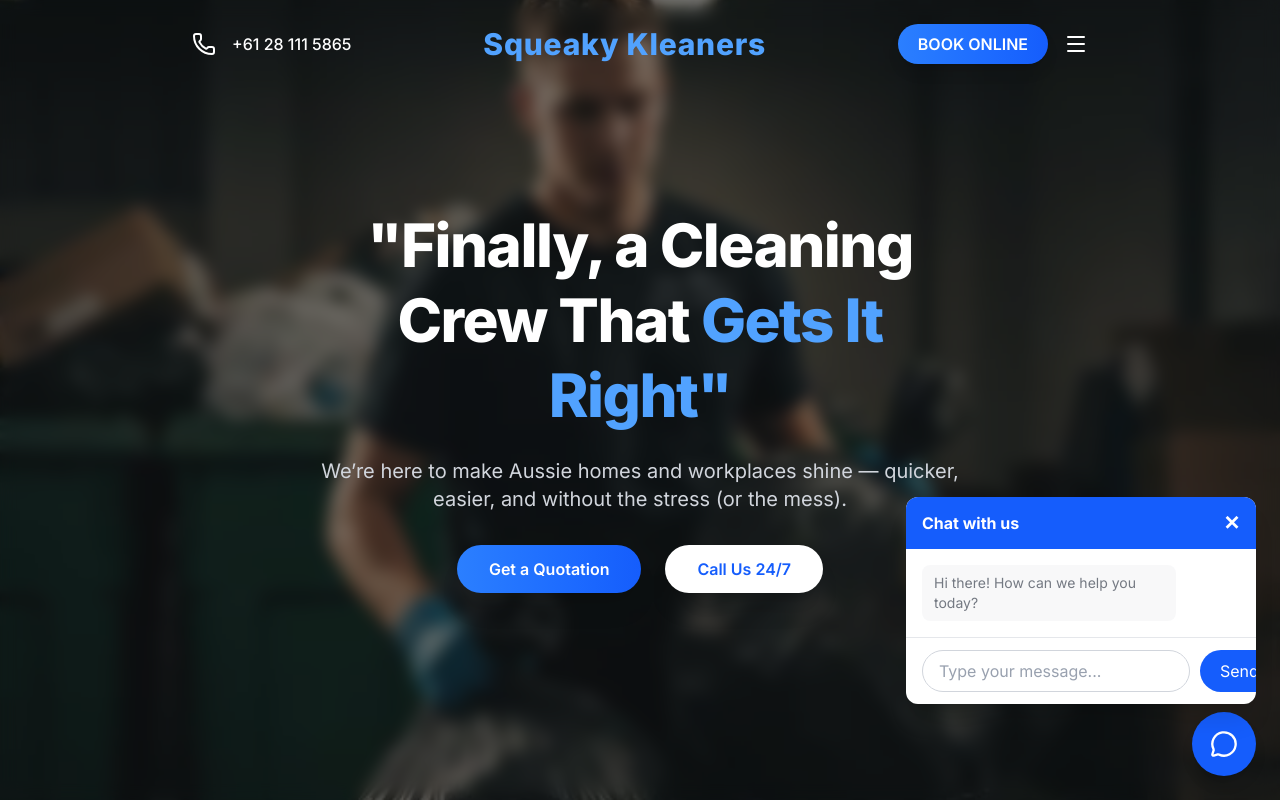
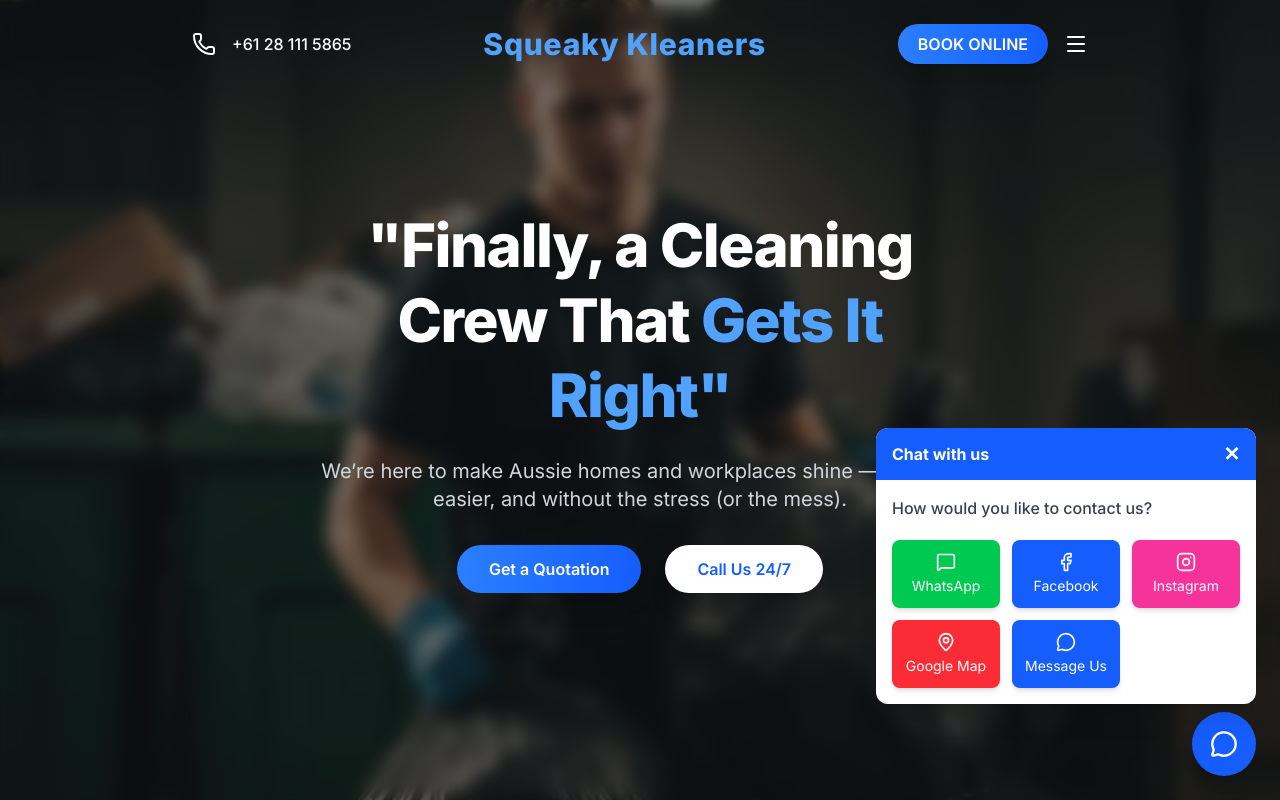
Before and after one commit to Abhayshah020/squeakyKleanersDemo, a Next.js app: page / in a window 1280 px wide. Both pictures are taken after a click on the button 1224 px from the left and 744 px from the top of the page. Shown: the top 800 px of the page. Built offline with nearby package versions, Linux system fonts and the light colour scheme.

Commit message:
recreated the part of the chat widget

```diff
--- a/components/ChatWidget.tsx
+++ b/components/ChatWidget.tsx
@@ -2,16 +2,38 @@
 
 import { useState } from "react";
 import { motion, AnimatePresence } from "framer-motion";
-import { MessageCircle } from "lucide-react";
+import { MessageCircle, MessageSquare, Facebook, Instagram, MapPin } from "lucide-react";
 
 export default function ChatWidget() {
   const [isOpen, setIsOpen] = useState(false);
+  const [showOptions, setShowOptions] = useState(false);
+  const [showMessageBox, setShowMessageBox] = useState(false);
+
+  const contactOptions = [
+    { name: "WhatsApp", icon: <MessageSquare size={20} />, bg: "bg-green-500", link: "https://wa.me/your-number" },
+    { name: "Facebook", icon: <Facebook size={20} />, bg: "bg-blue-600", link: "https://facebook.com/your-page" },
+    { name: "Instagram", icon: <Instagram size={20} />, bg: "bg-pink-500", link: "https://instagram.com/your-page" },
+    { name: "Google Map", icon: <MapPin size={20} />, bg: "bg-red-500", link: "https://goo.gl/maps/your-map" },
+    { name: "Message Us", icon: <MessageCircle size={20} />, bg: "bg-blue-600" },
+  ];
+
+  const handleOptionClick = (option: typeof contactOptions[0]) => {
+    if (option.name === "Message Us") {
+      setShowMessageBox(true);
+    } else if (option.link) {
+      window.open(option.link, "_blank");
+    }
+  };
 
   return (
     <>
       {/* Floating Chat Icon */}
       <motion.button
-                onClick={() => setIsOpen(!isOpen)}
+        onClick={() => {
+          setIsOpen(!isOpen);
+          setShowOptions(!showOptions);
+          setShowMessageBox(false);
+        }}
         className="fixed bottom-6 right-6 cursor-pointer bg-blue-600 hover:bg-blue-700 text-white w-16 h-16 rounded-full shadow-lg flex justify-center items-center z-50"
         whileHover={{ scale: 1.1 }}
         whileTap={{ scale: 0.9 }}
@@ -19,16 +41,15 @@ export default function ChatWidget() {
         <MessageCircle size={28} />
       </motion.button>
 
-            {/* Chat Box */}
       <AnimatePresence>
         {isOpen && (
           <motion.div
-                        key="chat-box"
+            key="chat-widget"
             initial={{ opacity: 0, y: 50 }}
             animate={{ opacity: 1, y: 0 }}
             exit={{ opacity: 0, y: 50 }}
             transition={{ duration: 0.3 }}
-                        className="fixed bottom-24 right-4 sm:right-6 w-[90%] sm:w-[300px] md:w-[350px] max-h-[70vh] bg-white rounded-xl shadow-xl z-50 overflow-hidden flex flex-col"
+            className="fixed bottom-24 right-4 sm:right-6 w-[90%] sm:w-[320px] md:w-[380px] max-h-[80vh] bg-white rounded-xl shadow-xl z-50 overflow-hidden flex flex-col"
           >
             {/* Header */}
             <div className="bg-blue-600 text-white px-4 py-3 flex justify-between items-center">
@@ -41,7 +62,43 @@ export default function ChatWidget() {
               </button>
             </div>
 
-                        {/* Messages */}
+            {/* Options / Contact Methods */}
+            {!showMessageBox && (
+              <motion.div
+                className="flex flex-col gap-3 p-4"
+                initial={{ opacity: 0 }}
+                animate={{ opacity: 1 }}
+                exit={{ opacity: 0 }}
+              >
+                <p className="text-gray-700 font-medium mb-2 text-sm sm:text-base">
+                  How would you like to contact us?
+                </p>
+                <div className="grid grid-cols-2 sm:grid-cols-3 gap-3">
+                  {contactOptions.map((option, idx) => (
+                    <motion.button
+                      key={idx}
+                      onClick={() => handleOptionClick(option)}
+                      whileHover={{ scale: 1.05 }}
+                      whileTap={{ scale: 0.95 }}
+                      className={`${option.bg} text-white cursor-pointer flex flex-col items-center justify-center gap-1 px-3 py-3 rounded-lg shadow-md text-xs sm:text-sm`}
+                    >
+                      {option.icon}
+                      <span>{option.name}</span>
+                    </motion.button>
+                  ))}
+                </div>
+              </motion.div>
+            )}
+
+            {/* Message Box */}
+            {showMessageBox && (
+              <motion.div
+                className="flex-1 flex flex-col overflow-hidden"
+                initial={{ opacity: 0 }}
+                animate={{ opacity: 1 }}
+                exit={{ opacity: 0 }}
+              >
+                {/* Chat Messages */}
                 <div className="flex-1 p-3 sm:p-4 flex flex-col gap-2 sm:gap-3 overflow-y-auto">
                   <motion.div
                     className="bg-gray-100 text-gray-900 px-3 py-2 rounded-lg self-start max-w-[80%] text-xs sm:text-sm"
@@ -65,6 +122,8 @@ export default function ChatWidget() {
                 </div>
               </motion.div>
             )}
+          </motion.div>
+        )}
       </AnimatePresence>
     </>
   );
```
Lines whose indentation alone changed are shown as unchanged.
